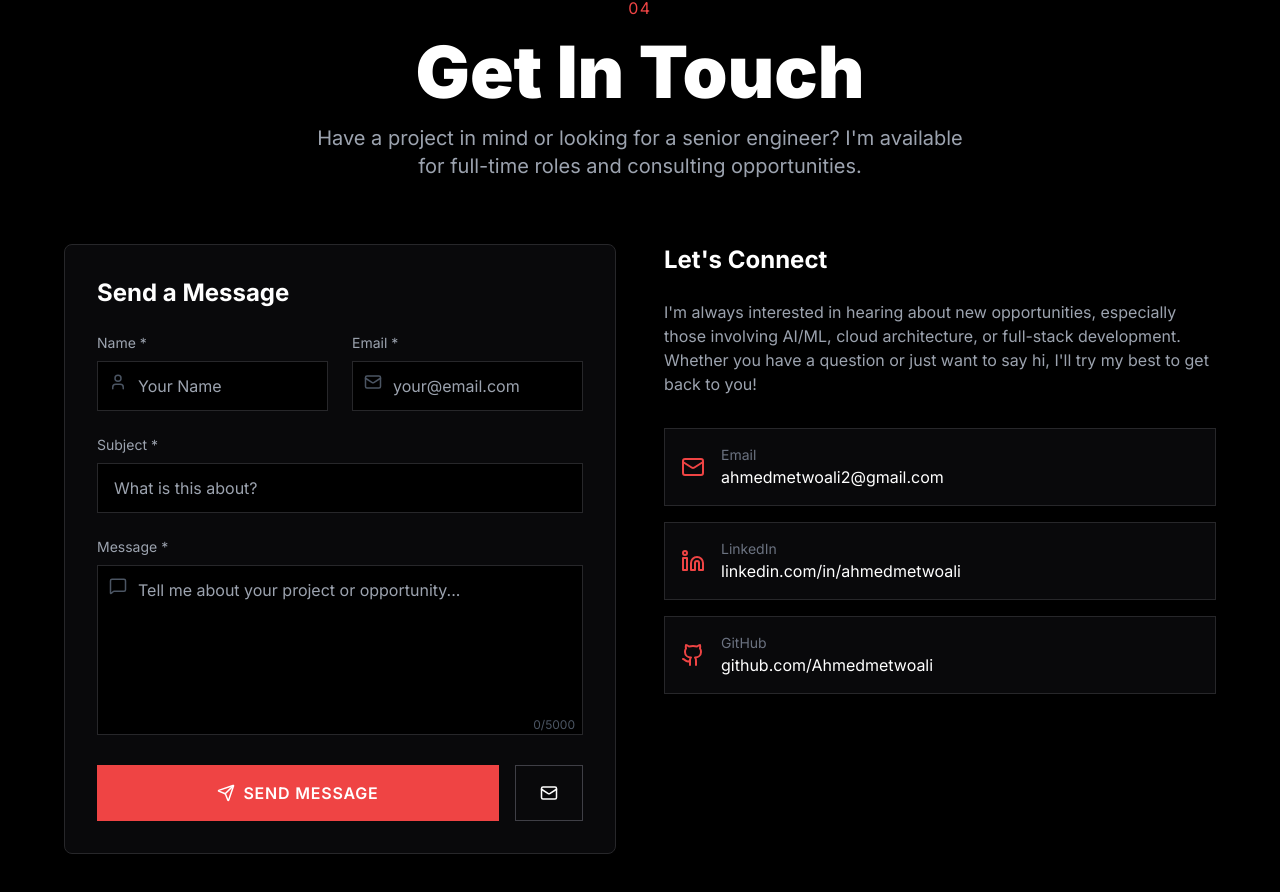
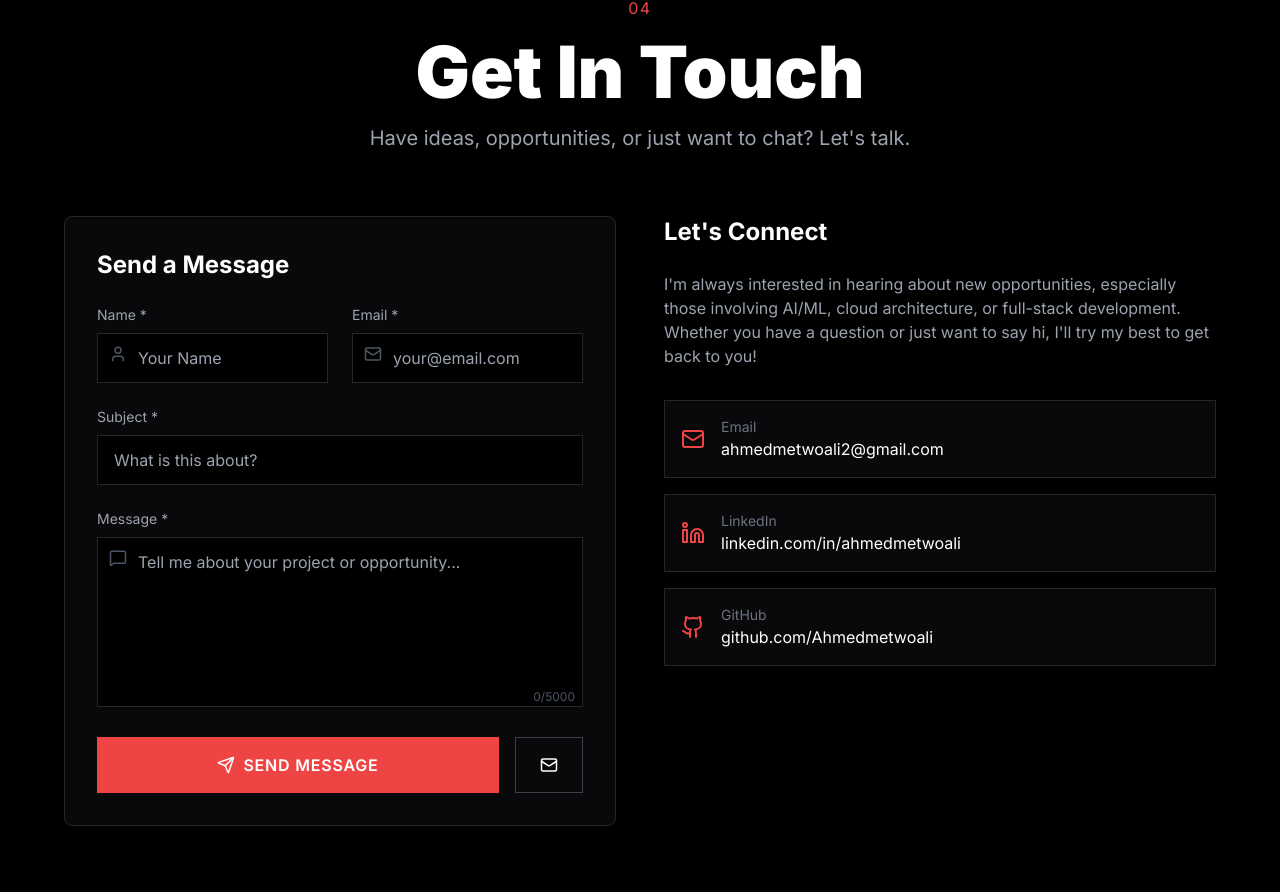
Before and after one commit to Ahmedmetwoali/portfolio, a Next.js app: page / in a window 1280 px wide. Shown: the part 5960-6852 px from the top of the page. Built offline with nearby package versions, Linux system fonts and the light colour scheme.

Commit message:
added contact form4

```diff
--- a/src/app/components/sections/Contact.tsx
+++ b/src/app/components/sections/Contact.tsx
@@ -109,8 +109,7 @@ ${formData.message}
             Get In Touch
           </h2>
           <p className="text-xl text-gray-400 max-w-2xl mx-auto">
-            Have a project in mind or looking for a senior engineer?
-            I&apos;m available for full-time roles and consulting opportunities.
+           Have ideas, opportunities, or just want to chat? Let&apos;s talk.
           </p>
         </motion.div>
 
```
